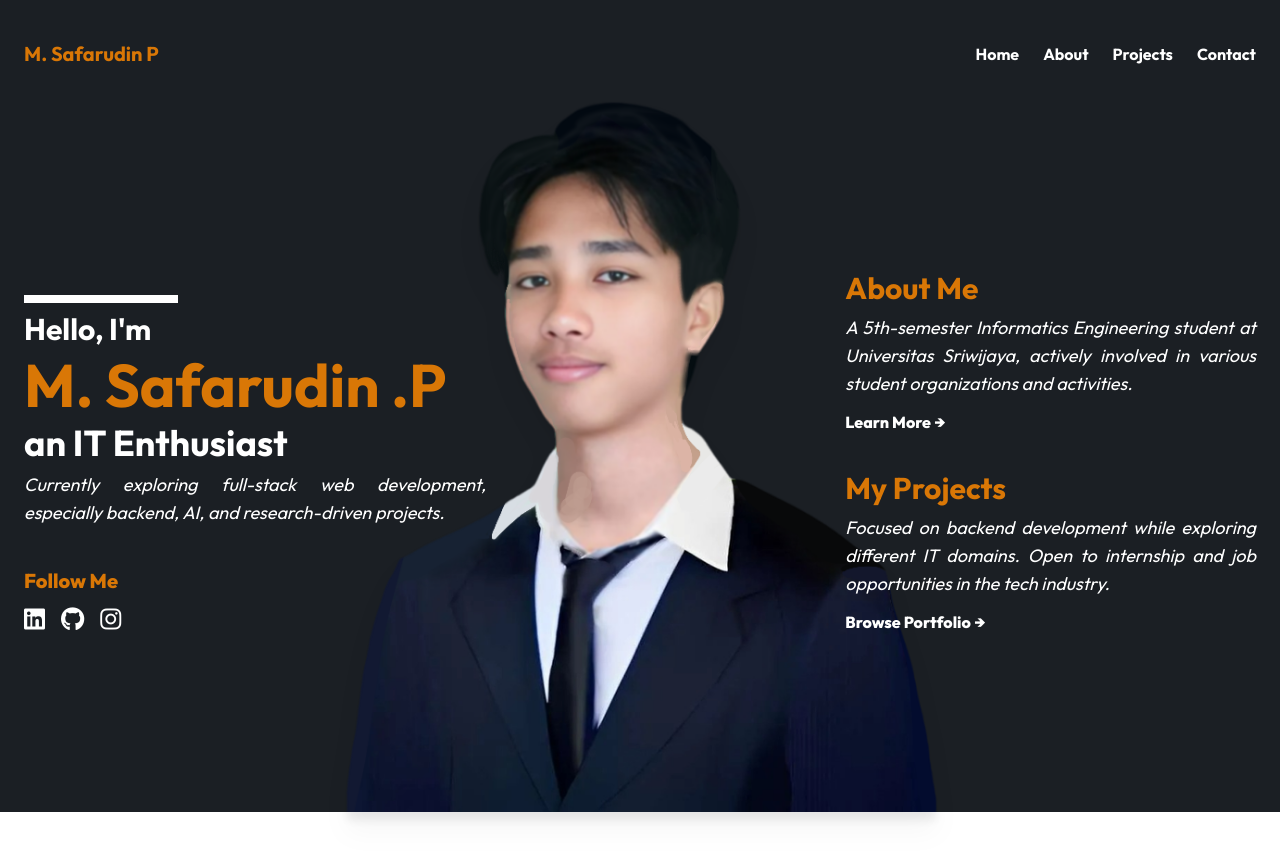
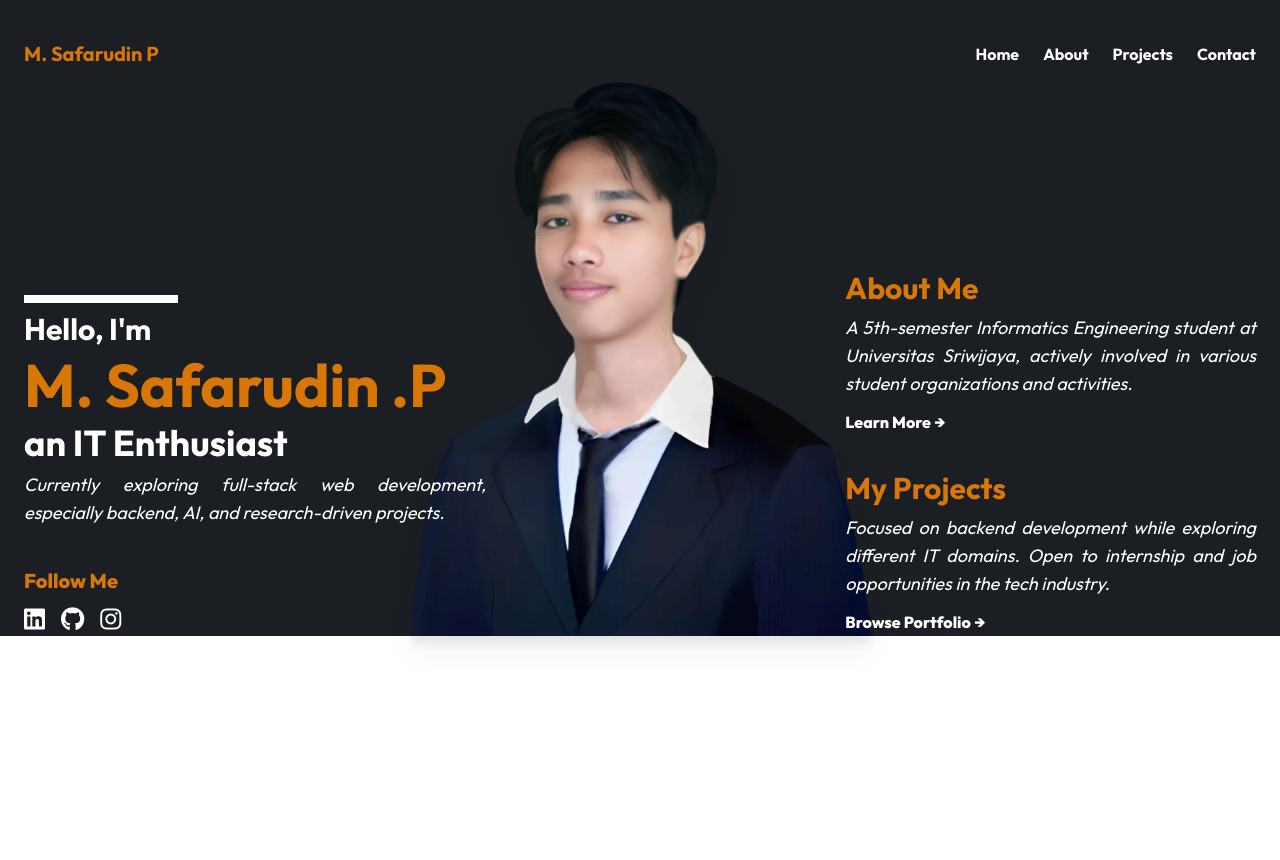
Before and after one commit to Safmica/portfolio, a Next.js app: page / in a window 1280 px wide. Shown: the top 860 px of the page. After the commit the page ends 800 px from the top, so only its background shows below. Built offline with nearby package versions, Linux system fonts and the light colour scheme.

Commit message:
Refactor: adjust layout structure in Home component and update Index component's max width

```diff
--- a/src/app/page.tsx
+++ b/src/app/page.tsx
@@ -3,9 +3,9 @@ import { Index } from "@/components/public/index";
 
 export default function Home() {
   return (
-    <div className="flex h-[2000px]  flex-col">
+    <div className="flex flex-col bg-primary">
       <Navbar />
-      <main className="flex flex-col gap-[32px] row-start-2 items-center sm:items-start">
+      <main className="gap-[32px] row-start-2 items-center sm:items-start">
         <Index />
       </main>
     </div>
--- a/src/components/public/index.tsx
+++ b/src/components/public/index.tsx
@@ -3,7 +3,7 @@ import Image from "next/image";
 export function Index() {
   return (
     <div className="w-full bg-primary">
-      <div className="max-w-7xl mx-auto px-6 pt-3 flex items-center justify-center font-outfit">
+      <div className="max-w-2xl mx-auto px-6 pt-3 flex items-center justify-center font-outfit">
         <Image
           className="drop-shadow-xl"
           src="/safar_index.png"
```
